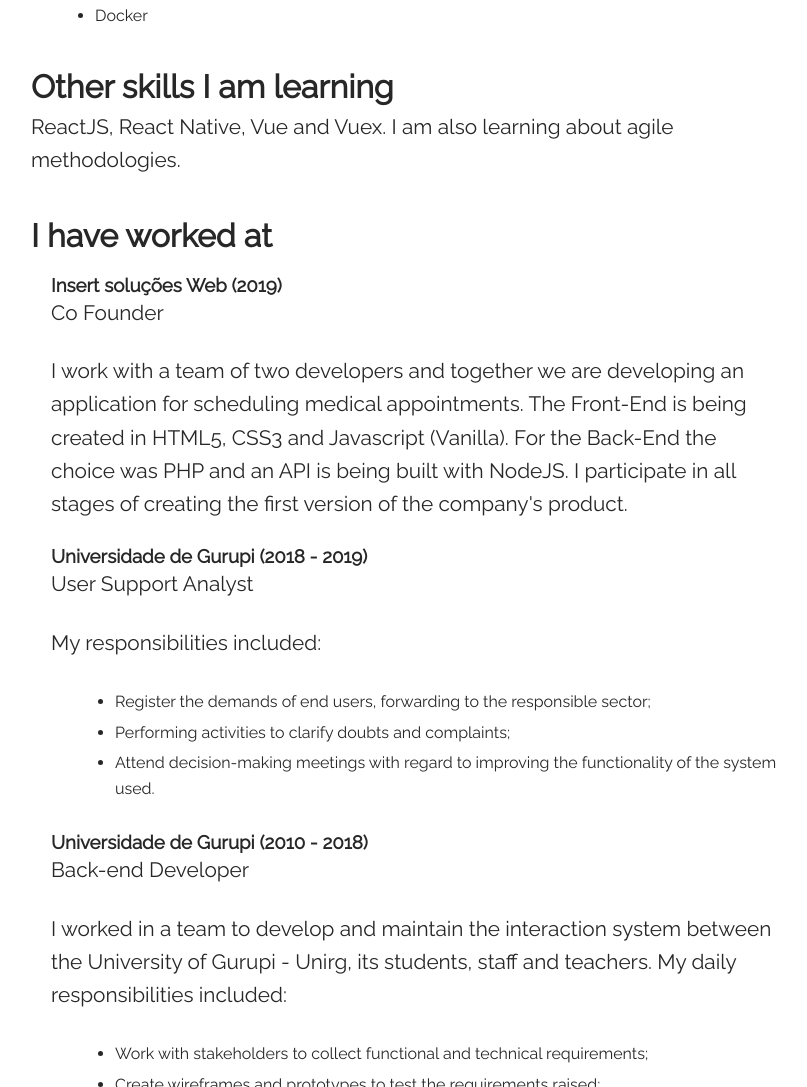
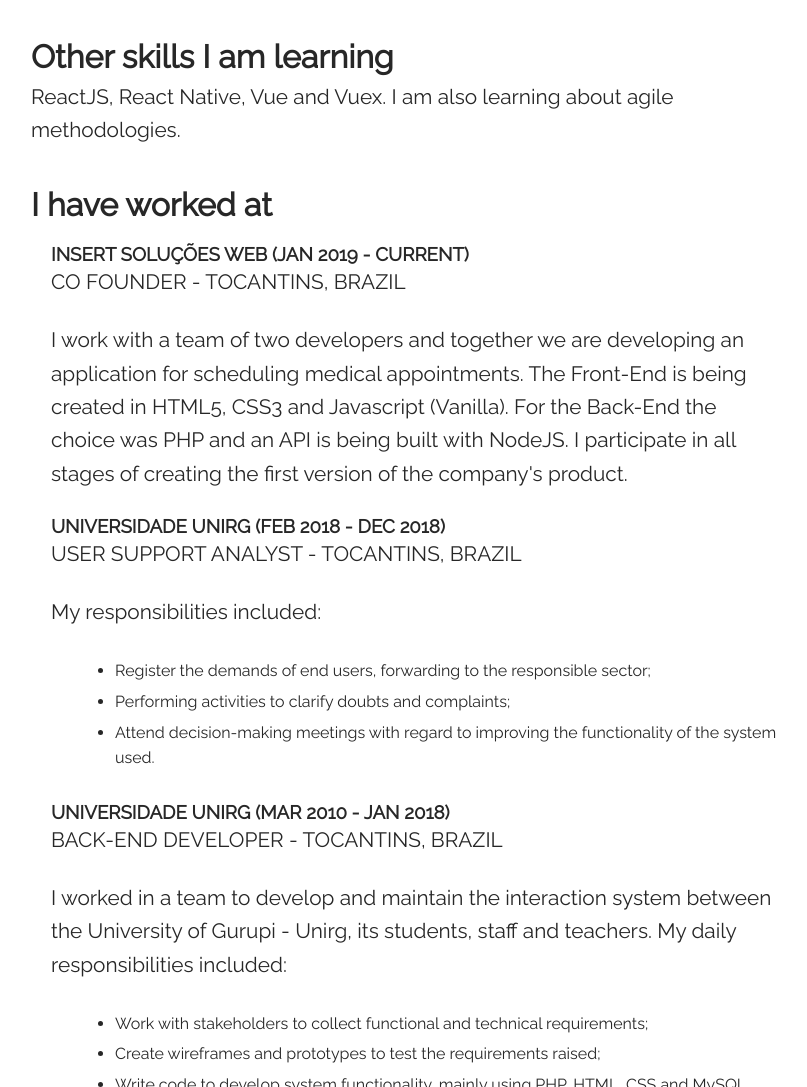
Before and after one commit to ricellicarvalho/ricellicarvalho.github.io, a plain HTML site: page index.html in a window 1280 px wide. Shown: the part 1074-2161 px from the top of the page, without its empty margins (225-1032 px from the left). Drawn offline with Linux system fonts and the light colour scheme; a web font is replaced by a local one.

Commit message:
Adding favicon

```diff
--- a/index.html
+++ b/index.html
@@ -7,7 +7,7 @@
   <meta name="viewport" content="width=device-width, initial-scale=1">
   <title>Ricelli M. Carvalho | Back-end Developer - Node.js</title>
 
-  <!--<link rel="icon" type="image/png" href="assets/img/favicon.png" />-->
+  <link rel="icon" type="image/png" href="assets/img/favicon.png" />
   <link rel="canonical" href="https://ricellicarvalho.github.io/">
   <link href="https://fonts.googleapis.com/css?family=PT+Sans+Narrow|Raleway|Baloo+Bhaina" rel="stylesheet">
 
@@ -42,9 +42,9 @@
         <div class="container">
           <p>Hi! I'm Ricelli M. Carvalho, I am a passionate Back-end Developer and live in Brazil.
 
-            I have more than 8 years of experience and I really love to learn newthings, new technologies and new ways to do the same thing.
+            I have more than 8 years of experience and I really love to learn new things, new technologies and new ways to do the same thing.
 
-            During my career, I have already worked on many projects as back-end and front-end developer and I had the opportunity to learndifferent technologies on each one.
+            During my career, I have already worked on many projects as back-end and front-end developer and I had the opportunity to learn different technologies on each one.
 
             Some technologies that I have a good experience to help any team are:</p>
           <h2>Main skills</h2>
@@ -55,7 +55,6 @@
             <li>RESTful API</li>
             <li>PHP</li>
             <li>Git</li>
-            <li>Docker </li>
           </ul>
 
           <h2>Other skills I am learning</h2>
@@ -63,16 +62,16 @@
 
           <h2>I have worked at</h2>
           <div style="margin: 20px 20px 0">
-            <h3>Insert soluções Web (2019)</h3>
-            <p>Co Founder</p>
+            <h3>INSERT SOLUÇÕES WEB (JAN 2019 - CURRENT)</h3>
+            <p>CO FOUNDER - TOCANTINS, BRAZIL</p>
             <p>I work with a team of two developers and together we are developing an application for scheduling medical appointments.
 
                 The Front-End is being created in HTML5, CSS3 and Javascript (Vanilla). For the Back-End the choice was PHP and an API is being built with NodeJS.
 
                 I participate in all stages of creating the first version of the company's product.
             </p>
-            <h3>Universidade de Gurupi (2018 - 2019)</h3>
-            <p>User Support Analyst</p>
+            <h3>UNIVERSIDADE UNIRG (FEB 2018 - DEC 2018)</h3>
+            <p>USER SUPPORT ANALYST - TOCANTINS, BRAZIL</p>
             <p>My responsibilities included:
               <ul>
                   <li>Register the demands of end users, forwarding to the responsible sector;</li>
@@ -80,8 +79,8 @@
                   <li>Attend decision-making meetings with regard to improving the functionality of the system used.</li>
               </ul>
             </p>
-            <h3>Universidade de Gurupi (2010 - 2018)</h3>
-            <p>Back-end Developer</p>
+            <h3>UNIVERSIDADE UNIRG (MAR 2010 - JAN 2018)</h3>
+            <p>BACK-END DEVELOPER - TOCANTINS, BRAZIL</p>
             <p>I worked in a team to develop and maintain the interaction system between the University of Gurupi - Unirg, its students, staff and teachers.
 
               My daily responsibilities included:
```
Also changed, not shown: assets/img/favicon.png (added).
